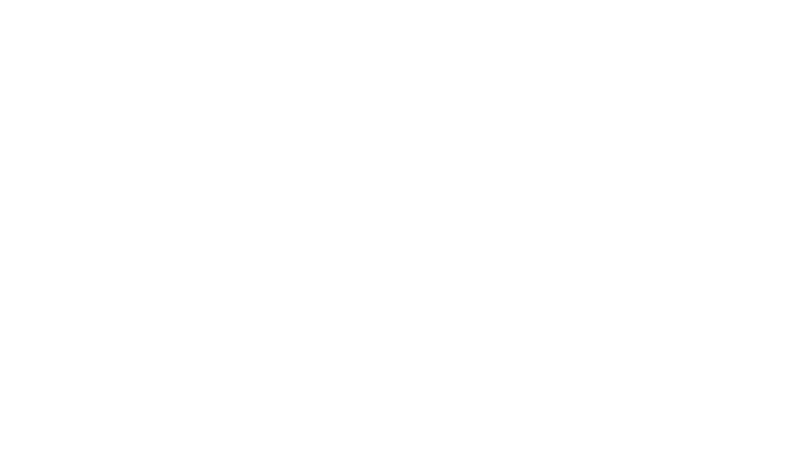
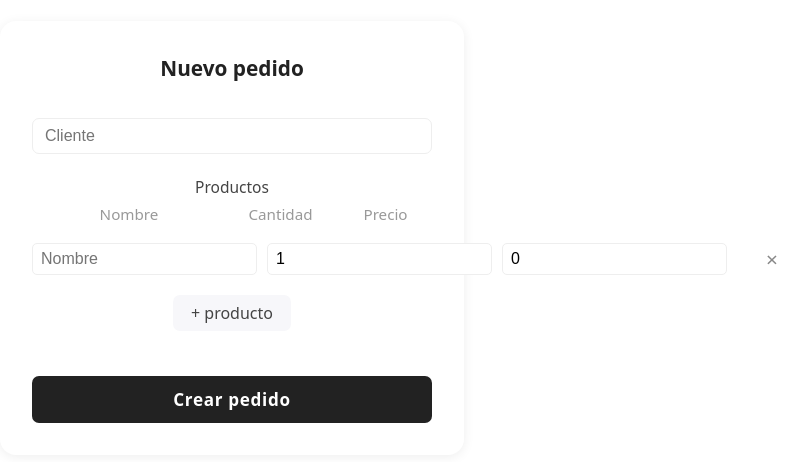
Before and after one commit to AriJusid/Order-App, a React (Vite) app: page /form in a window 1280 px wide. Before the commit this address had no page. Shown: the part 162-624 px from the top of the page, without its empty margins (408-1215 px from the left). Built offline with nearby package versions, Linux system fonts and the light colour scheme.

Commit message:
feat: adding for

```diff
--- a/src/App.jsx
+++ b/src/App.jsx
@@ -1,20 +1,76 @@
 import { BrowserRouter, Route, Routes } from 'react-router-dom'
 import Dashboard from './screens/Dashboard'
 import OrderItem from './screens/OrderItem'
+import Form from './screens/Form'
+import { useState } from 'react'
 import './App.css'
 
+const initialPedidos = [
+  {
+    id: 1,
+    cliente: "Lucía Martínez",
+    fecha: "2025-09-20",
+    status: "Pending",
+    productos: [
+      { nombre: "Pan de campo", cantidad: 2, precio: 180 },
+      { nombre: "Medialunas", cantidad: 6, precio: 60 },
+      { nombre: "Budín de limón", cantidad: 1, precio: 350 }
+    ]
+  },
+  {
+    id: 2,
+    cliente: "Carlos Gómez",
+    fecha: "2025-09-18",
+    status: "Shipped",
+    productos: [
+      { nombre: "Tarta de manzana", cantidad: 1, precio: 500 },
+      { nombre: "Facturas surtidas", cantidad: 12, precio: 720 }
+    ]
+  },
+  {
+    id: 3,
+    cliente: "Ana Rodríguez",
+    fecha: "2025-09-15",
+    status: "Delivered",
+    productos: [
+      { nombre: "Pan integral", cantidad: 1, precio: 200 },
+      { nombre: "Croissants", cantidad: 4, precio: 80 },
+      { nombre: "Brownies", cantidad: 2, precio: 250 },
+      { nombre: "Alfajores de maicena", cantidad: 6, precio: 60 }
+    ]
+  },
+  {
+    id: 4,
+    cliente: "Mariano Torres",
+    fecha: "2025-09-25",
+    status: "Pending",
+    productos: [
+      { nombre: "Churros rellenos", cantidad: 4, precio: 90 },
+      { nombre: "Pan brioche", cantidad: 1, precio: 300 },
+      { nombre: "Donas", cantidad: 3, precio: 100 }
+    ]
+  }
+];
+
 function App() {
+  const [pedidos, setPedidos] = useState(initialPedidos);
 
   return (
-    <>
     <BrowserRouter>
-    <Routes>
-      <Route path="/" element = {<Dashboard/>}> </Route>
-      {/* <Route path="/form" element = {<Form/>}> </Route>*/}
-      <Route path="/order" element = {<OrderItem />}> </Route>
-    </Routes>
+      <Routes>
+        <Route path="/" element={
+          <Dashboard pedidos={pedidos} setPedidos={setPedidos} />
+        } />
+        <Route path="/order" element={<OrderItem />} />
+        <Route path="/form" element={
+          <Form
+            onAddPedido={pedido => {
+              setPedidos(prev => [...prev, pedido]);
+            }}
+          />
+        } />
+      </Routes>
     </BrowserRouter>
-    </>
   )
 }
 
--- a/src/screens/Dashboard.jsx
+++ b/src/screens/Dashboard.jsx
@@ -2,55 +2,13 @@
 import OrderFilter from "../components/OrderFilter";
 import OrderStats from "../components/OrderStats";
 import { useState } from "react";
+import { useNavigate } from "react-router-dom";
 
-const pedidos = [
-  {
-    id: 1,
-    cliente: "Lucía Martínez",
-    fecha: "2025-09-20",
-    status: "Pending",
-    productos: [
-      { nombre: "Pan de campo", cantidad: 2, precio: 180 },
-      { nombre: "Medialunas", cantidad: 6, precio: 60 },
-      { nombre: "Budín de limón", cantidad: 1, precio: 350 }
-    ]
-  },
-  {
-    id: 2,
-    cliente: "Carlos Gómez",
-    fecha: "2025-09-18",
-    status: "Shipped",
-    productos: [
-      { nombre: "Tarta de manzana", cantidad: 1, precio: 500 },
-      { nombre: "Facturas surtidas", cantidad: 12, precio: 720 }
-    ]
-  },
-  {
-    id: 3,
-    cliente: "Ana Rodríguez",
-    fecha: "2025-09-15",
-    status: "Delivered",
-    productos: [
-      { nombre: "Pan integral", cantidad: 1, precio: 200 },
-      { nombre: "Croissants", cantidad: 4, precio: 80 },
-      { nombre: "Brownies", cantidad: 2, precio: 250 },
-      { nombre: "Alfajores de maicena", cantidad: 6, precio: 60 }
-    ]
-  },
-  {
-    id: 4,
-    cliente: "Mariano Torres",
-    fecha: "2025-09-25",
-    status: "Pending",
-    productos: [
-      { nombre: "Churros rellenos", cantidad: 4, precio: 90 },
-      { nombre: "Pan brioche", cantidad: 1, precio: 300 },
-      { nombre: "Donas", cantidad: 3, precio: 100 }
-    ]
-  }
-];
 
-export default function Dashboard() {
+
+export default function Dashboard({ pedidos, setPedidos }) {
+  const navigate = useNavigate();
+
   function getStats(pedidos) {
     const stats = { total: pedidos.length, pending: 0, shipped: 0, delivered: 0 };
     pedidos.forEach((p) => {
@@ -62,6 +20,7 @@
   const [filtro, setFiltro] = useState("all");
 
   return(
+    <>
     <div style={{
       maxWidth: 500,
       margin: "2rem auto",
@@ -75,5 +34,27 @@
       <OrderStats stats={stats} filtro={filtro} setFiltro={setFiltro} />
       <OrderFilter filtro={filtro} pedidos={pedidos} />
     </div>
+    <button
+    onClick={() => navigate("/form")}
+    style={{
+      position: "fixed",
+      bottom: "32px",
+      right: "32px",
+      background: "#646cff",
+      color: "#fff",
+      border: "none",
+      borderRadius: "50%",
+      width: "60px",
+      height: "60px",
+      fontSize: "2em",
+      boxShadow: "0 2px 8px #aaa",
+      cursor: "pointer",
+      zIndex: 1000
+    }}
+    aria-label="Crear pedido"
+  >
+    +
+  </button>
+  </>
   )
 }
--- /dev/null
+++ b/src/screens/Form.jsx
@@ -0,0 +1,222 @@
+import { useState } from "react";
+import { useNavigate } from "react-router-dom";
+
+function getToday() {
+  const today = new Date();
+  return today.toISOString().substr(0, 10);
+}
+
+export default function Form({ onAddPedido }) {
+  const [cliente, setCliente] = useState("");
+  const [productos, setProductos] = useState([{ nombre: "", cantidad: 1, precio: 0 }]);
+  const [errors, setErrors] = useState({});
+  const navigate = useNavigate();
+
+  function validate() {
+    const newErrors = {};
+    if (cliente.trim().length < 3) {
+      newErrors.cliente = "Mínimo 3 caracteres.";
+    }
+    productos.forEach((prod, idx) => {
+      if (prod.cantidad <= 0) {
+        newErrors[`cantidad${idx}`] = "Cantidad > 0";
+      }
+      if (prod.nombre.trim().length === 0) {
+        newErrors[`nombre${idx}`] = "Obligatorio";
+      }
+    });
+    return newErrors;
+  }
+
+  const handleProductoChange = (idx, field, value) => {
+    const nuevos = productos.map((prod, i) =>
+      i === idx ? { ...prod, [field]: value } : prod
+    );
+    setProductos(nuevos);
+  };
+
+  const addProducto = () => {
+    setProductos([...productos, { nombre: "", cantidad: 1, precio: 0 }]);
+  };
+
+  const removeProducto = (idx) => {
+    setProductos(productos.filter((_, i) => i !== idx));
+  };
+
+  const handleSubmit = (e) => {
+    e.preventDefault();
+    const newErrors = validate();
+    setErrors(newErrors);
+    if (Object.keys(newErrors).length > 0) return;
+    const pedido = {
+      id: Date.now(),
+      cliente,
+      fecha: getToday(),
+      status: "Pending",
+      productos: productos.filter(p => p.nombre.trim() !== ""),
+    };
+    if (onAddPedido) onAddPedido(pedido);
+    setCliente("");
+    setProductos([{ nombre: "", cantidad: 1, precio: 0 }]);
+    setErrors({});
+    navigate("/");
+  };
+
+  return (
+    <form onSubmit={handleSubmit} style={{
+      maxWidth: 400,
+      margin: "3rem auto",
+      background: "#fff",
+      borderRadius: 16,
+      boxShadow: "0 2px 12px #eee",
+      padding: "2rem",
+      display: "flex",
+      flexDirection: "column",
+      gap: "1.4rem",
+      alignItems: "center"
+    }}>
+      <h2 style={{
+        margin: 0,
+        marginBottom: "0.7rem",
+        fontWeight: 600,
+        fontSize: "1.3em",
+        color: "#222",
+        textAlign: "center"
+      }}>
+        Nuevo pedido
+      </h2>
+      <div style={{ width: "100%" }}>
+        <input
+          type="text"
+          value={cliente}
+          onChange={e => setCliente(e.target.value)}
+          placeholder="Cliente"
+          autoFocus
+          required
+          style={{
+            width: "100%",
+            fontSize: "1em",
+            padding: "8px 12px",
+            borderRadius: 7,
+            border: "1px solid #eee",
+            outline: "none",
+            boxSizing: "border-box"
+          }}
+        />
+        {errors.cliente && <div style={{ color: "#e44", fontSize: 13, marginTop: 4 }}>{errors.cliente}</div>}
+      </div>
+      <div style={{ width: "100%" }}>
+        <label style={{ fontSize: ".97em", color: "#444", marginBottom: 4, display: "block" }}>Productos</label>
+        <div style={{ display: "flex", gap: 0, marginBottom: 6 }}>
+          <span style={{ flex: 2, fontSize: ".95em", color: "#999", marginLeft: 4 }}>Nombre</span>
+          <span style={{ flex: 1, fontSize: ".95em", color: "#999", marginLeft: 12 }}>Cantidad</span>
+          <span style={{ flex: 1, fontSize: ".95em", color: "#999", marginLeft: 12 }}>Precio</span>
+        </div>
+        <div style={{ display: "flex", flexDirection: "column", gap: 6 }}>
+          {productos.map((prod, idx) => (
+            <div key={idx} style={{ display: "flex", gap: 10, alignItems: "center" }}>
+              <input
+                type="text"
+                placeholder="Nombre"
+                value={prod.nombre}
+                onChange={e => handleProductoChange(idx, "nombre", e.target.value)}
+                required
+                style={{
+                  flex: 2,
+                  fontSize: "1em",
+                  padding: "6px 8px",
+                  borderRadius: 5,
+                  border: "1px solid #eee"
+                }}
+              />
+              {errors[`nombre${idx}`] && <span style={{ color: "#e44", fontSize: 12 }}>{errors[`nombre${idx}`]}</span>}
+              <input
+                type="number"
+                min="1"
+                placeholder="Cantidad"
+                value={prod.cantidad}
+                onChange={e => handleProductoChange(idx, "cantidad", Number(e.target.value))}
+                required
+                style={{
+                  flex: 1,
+                  fontSize: "1em",
+                  padding: "6px 8px",
+                  borderRadius: 5,
+                  border: "1px solid #eee"
+                }}
+              />
+              {errors[`cantidad${idx}`] && <span style={{ color: "#e44", fontSize: 12 }}>{errors[`cantidad${idx}`]}</span>}
+              <input
+                type="number"
+                min="0"
+                placeholder="Precio"
+                value={prod.precio}
+                onChange={e => handleProductoChange(idx, "precio", Number(e.target.value))}
+                required
+                style={{
+                  flex: 1,
+                  fontSize: "1em",
+                  padding: "6px 8px",
+                  borderRadius: 5,
+                  border: "1px solid #eee"
+                }}
+              />
+              <button
+                type="button"
+                onClick={() => removeProducto(idx)}
+                disabled={productos.length === 1}
+                style={{
+                  background: "none",
+                  border: "none",
+                  color: "#888",
+                  fontSize: "1.3em",
+                  cursor: productos.length === 1 ? "not-allowed" : "pointer",
+                  marginLeft: 4
+                }}
+                title="Eliminar"
+              >
+                ×
+              </button>
+            </div>
+          ))}
+        </div>
+        <button
+          type="button"
+          onClick={addProducto}
+          style={{
+            marginTop: 10,
+            background: "#f7f7fa",
+            color: "#444",
+            border: "none",
+            borderRadius: 7,
+            padding: "7px 18px",
+            cursor: "pointer",
+            fontSize: "1em",
+            fontWeight: 500,
+            marginLeft: 0
+          }}
+        >
+          + producto
+        </button>
+      </div>
+      <button
+        type="submit"
+        style={{
+          marginTop: "1.4rem",
+          background: "#222",
+          color: "#fff",
+          border: "none",
+          borderRadius: 7,
+          padding: "12px 0",
+          width: "100%",
+          fontSize: "1.07em",
+          fontWeight: 600,
+          cursor: "pointer",
+          letterSpacing: ".04em"
+        }}
+      >
+        Crear pedido
+      </button>
+    </form>
+  );
+}
```
